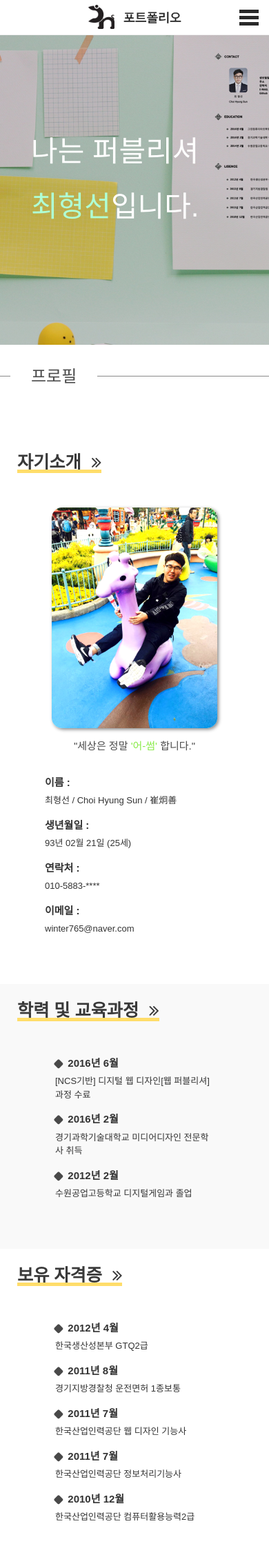
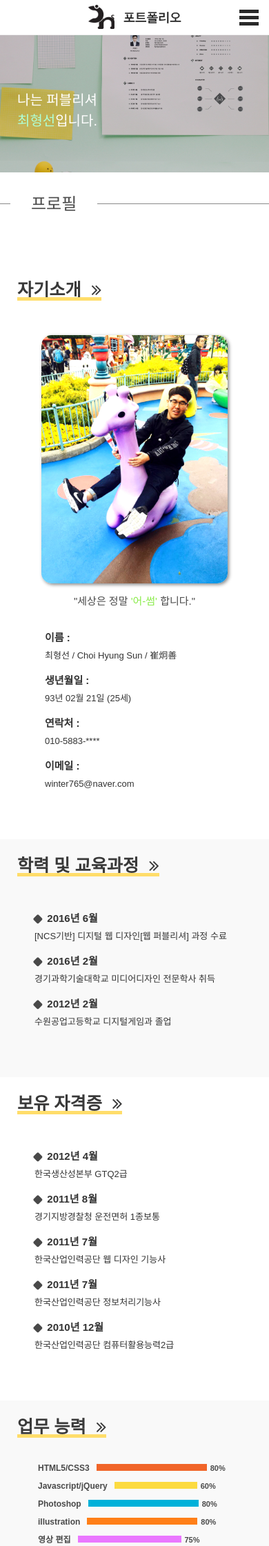
Before and after one commit to Hyungsun/Hyungsun.github.io, a PHP site: page /bbs/resume.html in a window 390 px wide. Shown: the top 2242 px of the page at 69% size. Run offline with PHP 8.4, Linux system fonts and the light colour scheme.

Commit message:
0508_ 프로필 페이지 CSS 수정 및 해당 페이지 반응형 완료

```diff
--- a/style/style.css
+++ b/style/style.css
@@ -113,7 +113,11 @@
     height: auto;
 }
 
-
+@media all and (max-width:480px) {
+    .responsive-img {
+     max-width:270px;
+    }
+}
 /* RESUME CSS */
 
 .sub_banner .inner_banner {
@@ -245,9 +249,30 @@ padding-bottom:30px;
     margin-bottom: 5px;
 }
 
+
+@media all and (max-width:770px) {
+    .sub_banner .inner_banner {
+    height: 350px;
+    background-position: 25% 60%;
+    }
+
+    .sub_banner .sub_top {
+    padding: 195px 35px 0;
+    font-size: 25px;
+    line-height: 35px;
+    }
+}
+
 @media all and (max-width:480px) {
-    .responsive-img {
-     max-width:240px;
+    .sub_banner .inner_banner {
+    height: 250px;
+    background-position: 25% 60%;
+    }
+
+    .sub_banner .sub_top {
+    padding: 130px 10px 0;
+    font-size: 20px;
+    line-height: 30px;
     }
 
     .item-title{
@@ -257,7 +282,7 @@ padding-bottom:30px;
     .item-wrap .txt_edu,
     .item-wrap .txt_lise,
     .item-wrap .txt_abil {
-        width: 230px;
+        width: 290px;
     }
     .item-wrap .edit-qus p>span {
         display: block;
```
